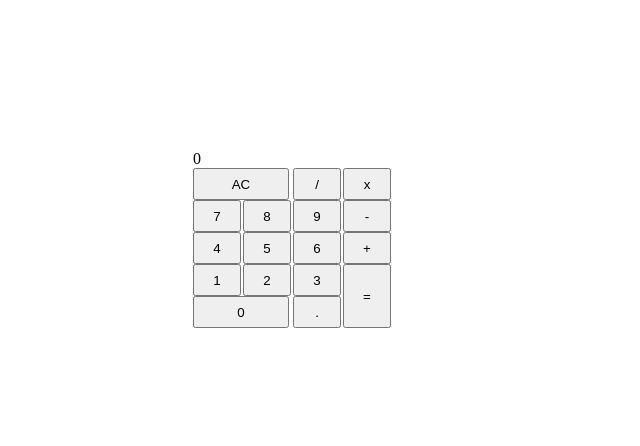
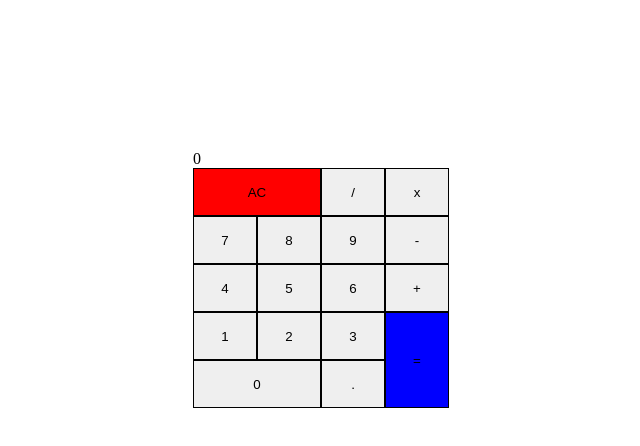
Before and after one commit to m-amroune/calculator-javascript, a React (Vite) app: page / in a window 1280 px wide. Shown: the top 446 px of the page, without its empty margins (347-987 px from the left). Built offline with nearby package versions, Linux system fonts and the light colour scheme.

Commit message:
creation calculatorSlice and reducer for current value

```diff
--- a/src/index.css
+++ b/src/index.css
@@ -31,13 +31,15 @@ body {
 }
 
 button{
-  width: 3rem;
-  height: 2rem;
+  width: 4rem;
+  height: 3rem;
+  border: 1px solid black;
 }
 
 .clear{
   grid-area: clear;
-  width: 6rem;
+  width: 8rem;
+  background-color: red;
 }
 .divide{
   grid-area: divide;
@@ -45,7 +47,6 @@ button{
 .multiply{
   grid-area: multiply;
 }
-
 
 .seven{
   grid-area: seven;
@@ -82,15 +83,13 @@ button{
 }
 .equals{
   grid-area: equals;
+  height: 6rem;
+  background-color: blue;
 }
 .zero{
   grid-area: zero;
-  width: 6rem;
+  width: 8rem;
 }
 .decimal{
   grid-area: decimal;
 }
-.equals{
-  grid-area: equals;
-  height: 4rem;
-}
```
Also changed, not shown: src/features/calculator/calculator.Slice.js (added, +23 -0 lines).
